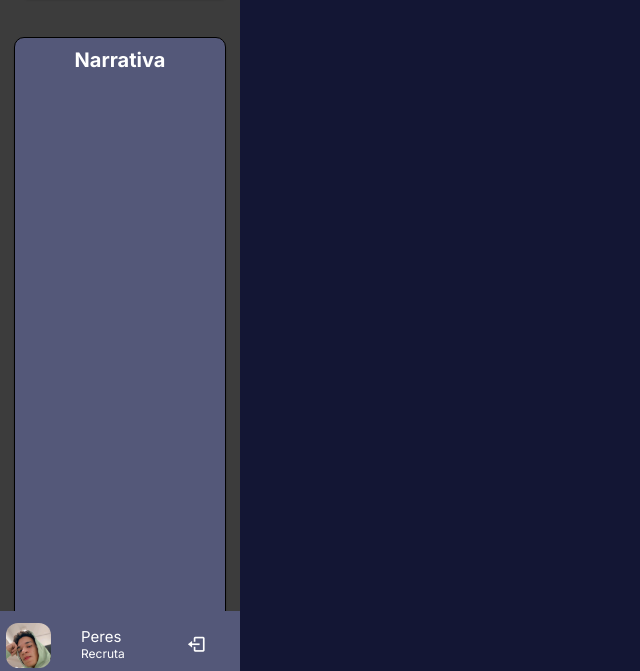
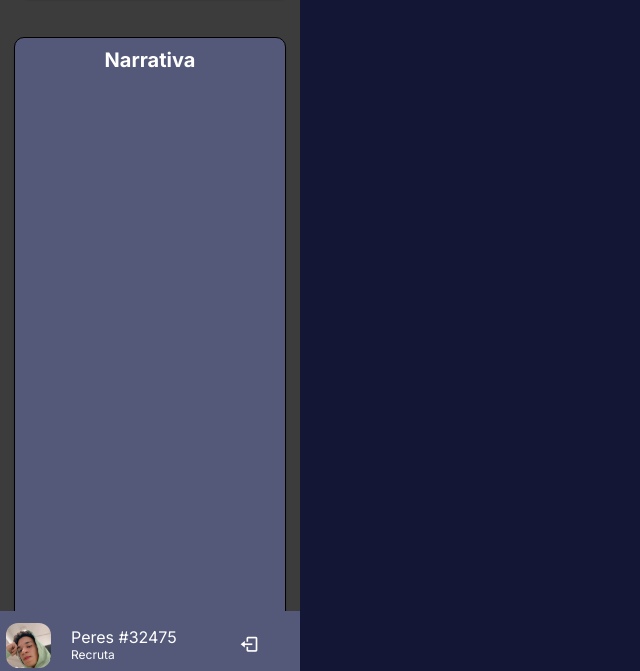
Before and after one commit to Lucax-Peres/Spoe-Application, a plain HTML site: page index.html in a window 1280 px wide. Shown: the part 129-800 px from the top of the page, without its empty margins (0-640 px from the left). Drawn offline with nearby package versions, Linux system fonts and the light colour scheme.

Commit message:
Ajustes em Profile Details

```diff
--- a/index.html
+++ b/index.html
@@ -47,7 +47,7 @@
                 <div class="profile_details">
                     <img src="Imagem Perfil .jpg" alt="">
                     <div class="name_job"><div>
-                        <div class="name">Peres<div>
+                        <div class="name">Peres #32475<div>
                     <div class="job">Recruta</div>
                 </div>
                 <i class='bx bx-log-out' id="log_out"></i>
--- a/style.css
+++ b/style.css
@@ -19,7 +19,7 @@
     top: 0;
     left: 0;
     height: 100%;
-    width: 240px;
+    width: 300px;
     background-color:#3C3C3C;
     padding: 6px 14px;
   }
@@ -71,6 +71,25 @@ margin-top: 20px;
   padding-left: 40px;
   font-size: 16px;
 }
+
+div .narrative {
+  background-color: #545879;
+  width: 100%;
+  padding: 10px;
+  height: 700px;
+  border-radius: 10px;
+  margin-top: 40px;
+  box-shadow: 0px 3px 2px rgba(0, 0, 0, 0.20);
+  border: 1px solid #000;
+}
+
+div .narrative > p {
+  text-align: center;
+  color: #fff;
+  font-weight: bolder;
+  font-size: 20px;
+}
+
 .sidebar ul li i{
   height: 50px;
   min-width: 50px;
@@ -108,11 +127,11 @@ margin-top: 20px;
   margin-top: 0.1em;
 }
 .profile .profile_details .name_job{
-  margin-left: 30px;
+  margin-left: 20px;
 }
 
 .profile .profile_details .name{
-  font-size: 15px;
+  font-size: 16px;
   font-weight: 400;
 }
 .profile .profile_details .job{
@@ -128,21 +147,3 @@ margin-top: 20px;
   font-size: 20px;
   border-radius: 12px;
 }
-
-div .narrative {
-  background-color: #545879;
-  width: 100%;
-  padding: 10px;
-  height: 700px;
-  border-radius: 10px;
-  margin-top: 40px;
-  box-shadow: 0px 3px 2px rgba(0, 0, 0, 0.20);
-  border: 1px solid #000;
-}
-
-div .narrative > p {
-  text-align: center;
-  color: #fff;
-  font-weight: bolder;
-  font-size: 20px;
-}
```
